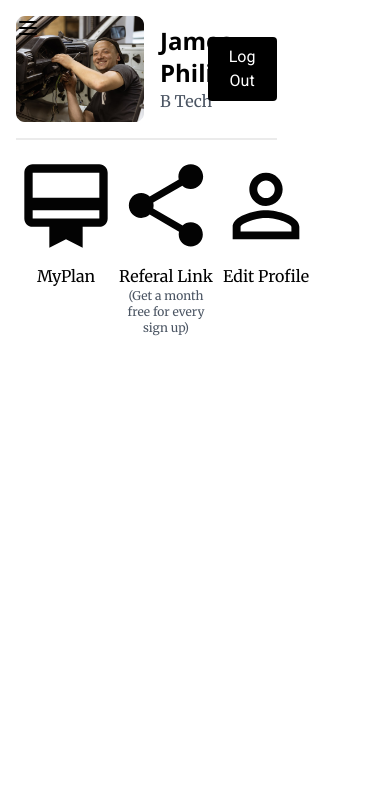
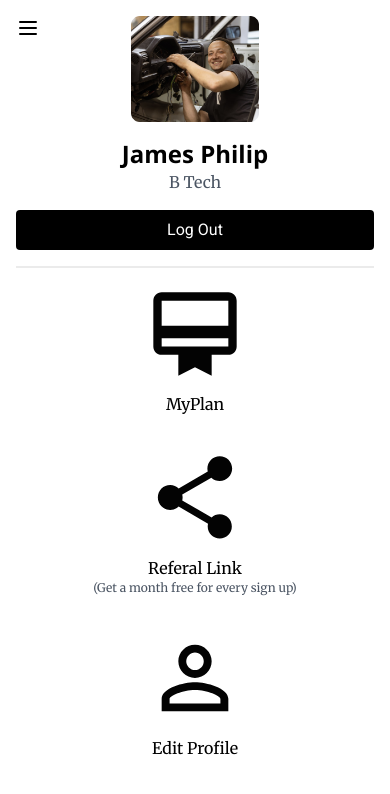
Before and after one commit to yash2324/carvis, a React (Vite) app: page /settings in a window 390 px wide. Shown: the top 794 px of the page. Built offline with nearby package versions, Linux system fonts and the light colour scheme.

Commit message:
Settings page responsive

```diff
--- a/src/components/Settings.tsx
+++ b/src/components/Settings.tsx
@@ -1,23 +1,28 @@
 import profile from "../assets/profilePic.png";
+
 const Settings = () => {
   return (
-    <div className="bg-white p-4 w-[75%]">
-      <div className="flex justify-between border-b-[#EBEBEB] border-b-2 items-center pb-4 mb-4">
-        <div className="flex items-center">
-          <img src={profile} alt="Profile" className="w-32  mr-4" />
-          <div>
+    <div className="bg-white p-4 w-full lg:w-[75%]">
+      <div className="flex flex-col lg:flex-row justify-between border-b-[#EBEBEB] border-b-2 items-center pb-4 mb-4">
+        <div className="flex flex-col lg:flex-row items-center mb-4 lg:mb-0">
+          <img
+            src={profile}
+            alt="Profile"
+            className="w-32 mb-4 lg:mb-0 lg:mr-4"
+          />
+          <div className="text-center lg:text-left">
             <h1 className="text-2xl font-bold font-body">James Philip</h1>
             <p className="text-gray-600 font-header">B Tech</p>
           </div>
         </div>
-        <button className="bg-black text-white px-4 py-2 hover:underline font-roboto rounded">
+        <button className="bg-black text-white px-4 py-2 hover:underline font-roboto rounded w-full lg:w-auto">
           Log Out
         </button>
       </div>
 
-      <div className="flex justify-between">
-        <div className="text-center mx-auto hover:underline cursor-pointer">
-          <div className="w-[6.25rem] h-[6.25rem]  rounded-full mx-auto mb-2 flex items-center justify-center">
+      <div className="flex flex-col lg:flex-row justify-between">
+        <div className="text-center mx-auto hover:underline cursor-pointer mb-8 lg:mb-0">
+          <div className="w-[6.25rem] h-[6.25rem] rounded-full mx-auto mb-2 flex items-center justify-center">
             <svg
               width="84"
               height="84"
@@ -34,8 +39,8 @@ const Settings = () => {
           <p className="font-header">MyPlan</p>
         </div>
 
-        <div className="text-center mx-auto  hover:underline cursor-pointer">
-          <div className="w-[6.25rem] h-[6.25rem]  rounded-full mx-auto mb-2 flex items-center justify-center">
+        <div className="text-center mx-auto hover:underline cursor-pointer mb-8 lg:mb-0">
+          <div className="w-[6.25rem] h-[6.25rem] rounded-full mx-auto mb-2 flex items-center justify-center">
             <svg
               width="110"
               height="109"
@@ -43,7 +48,7 @@ const Settings = () => {
               fill="none"
               xmlns="http://www.w3.org/2000/svg"
             >
-              <g clip-path="url(#clip0_7_72)">
+              <g clipPath="url(#clip0_7_72)">
                 <path
                   d="M82.25 73.03C78.7983 73.03 75.71 74.3925 73.3483 76.5271L40.9662 57.6792C41.1933 56.6346 41.375 55.59 41.375 54.5C41.375 53.41 41.1933 52.3654 40.9662 51.3208L72.985 32.6546C75.4375 34.9254 78.6621 36.3333 82.25 36.3333C89.7892 36.3333 95.875 30.2475 95.875 22.7083C95.875 15.1692 89.7892 9.08334 82.25 9.08334C74.7108 9.08334 68.625 15.1692 68.625 22.7083C68.625 23.7983 68.8067 24.8429 69.0337 25.8875L37.015 44.5538C34.5625 42.2829 31.3379 40.875 27.75 40.875C20.2108 40.875 14.125 46.9608 14.125 54.5C14.125 62.0392 20.2108 68.125 27.75 68.125C31.3379 68.125 34.5625 66.7171 37.015 64.4463L69.3517 83.3396C69.1246 84.2933 68.9883 85.2925 68.9883 86.2917C68.9883 93.6038 74.9379 99.5533 82.25 99.5533C89.5621 99.5533 95.5117 93.6038 95.5117 86.2917C95.5117 78.9796 89.5621 73.03 82.25 73.03Z"
                   fill="#030303"
@@ -67,8 +72,8 @@ const Settings = () => {
           </p>
         </div>
 
-        <div className="text-center mx-auto  hover:underline cursor-pointer">
-          <div className="w-[6.25rem] h-[6.25rem]  rounded-full mx-auto mb-2 flex items-center justify-center">
+        <div className="text-center mx-auto hover:underline cursor-pointer">
+          <div className="w-[6.25rem] h-[6.25rem] rounded-full mx-auto mb-2 flex items-center justify-center">
             <svg
               width="136"
               height="136"
@@ -76,7 +81,7 @@ const Settings = () => {
               fill="none"
               xmlns="http://www.w3.org/2000/svg"
             >
-              <g clip-path="url(#clip0_7_83)">
+              <g clipPath="url(#clip0_7_83)">
                 <path
                   d="M67.9998 33.4333C69.5626 33.4333 71.11 33.7411 72.5538 34.3392C73.9975 34.9372 75.3094 35.8137 76.4144 36.9188C77.5194 38.0238 78.396 39.3356 78.994 40.7794C79.592 42.2232 79.8998 43.7706 79.8998 45.3333C79.8998 46.8961 79.592 48.4435 78.994 49.8873C78.396 51.331 77.5194 52.6429 76.4144 53.7479C75.3094 54.8529 73.9975 55.7295 72.5538 56.3275C71.11 56.9255 69.5626 57.2333 67.9998 57.2333C64.8438 57.2333 61.8169 55.9796 59.5853 53.7479C57.3536 51.5162 56.0998 48.4894 56.0998 45.3333C56.0998 42.1773 57.3536 39.1504 59.5853 36.9188C61.8169 34.6871 64.8438 33.4333 67.9998 33.4333ZM67.9998 84.4333C84.8298 84.4333 102.567 92.7067 102.567 96.3333V102.567H33.4332V96.3333C33.4332 92.7067 51.1698 84.4333 67.9998 84.4333ZM67.9998 22.6667C55.4765 22.6667 45.3332 32.81 45.3332 45.3333C45.3332 57.8567 55.4765 68 67.9998 68C80.5232 68 90.6665 57.8567 90.6665 45.3333C90.6665 32.81 80.5232 22.6667 67.9998 22.6667ZM67.9998 73.6667C52.8698 73.6667 22.6665 81.26 22.6665 96.3333V113.333H113.333V96.3333C113.333 81.26 83.1298 73.6667 67.9998 73.6667Z"
                   fill="#030303"
```
